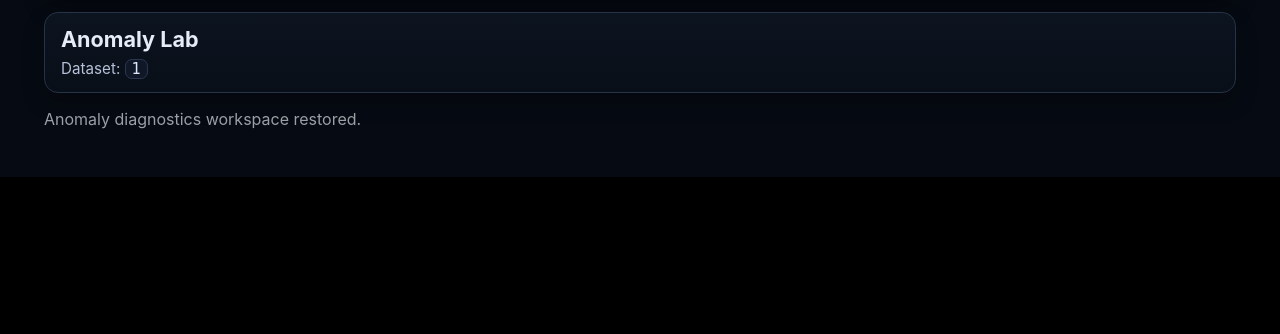
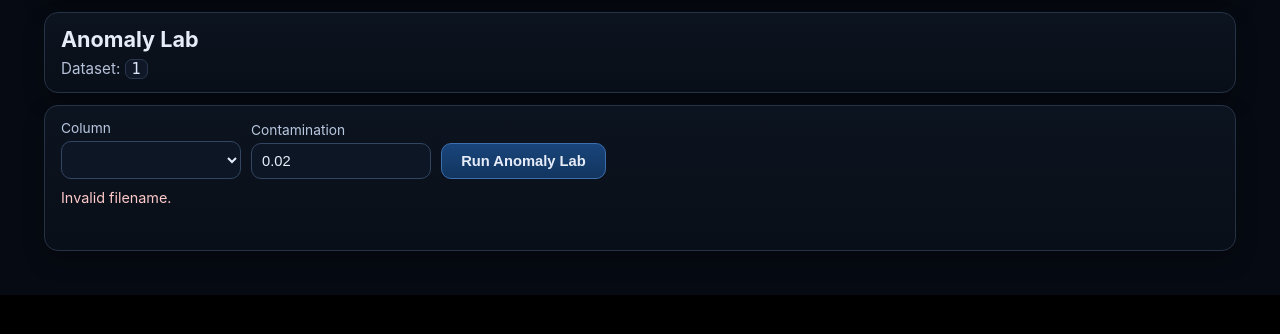
Before and after one commit to Quetzalcoatlus2/Data-analysis, a Flask app: page /labs/1/anomaly in a window 1280 px wide. Shown: the part 77-411 px from the top of the page. Run offline with Flask 3, Linux system fonts and the light colour scheme; data that the repository does not hold is empty.

Commit message:
Refactor(research-anomaly): convert anomaly page to runtime lab shell
Replace static anomaly placeholder in templates/research_anomaly.html with runtime toolbar controls (column, contamination), run action, and status/summary/chart/table mount points.\n\nWhy: support dynamic anomaly diagnostics rendering and control-driven re-runs.

```diff
--- a/templates/research_anomaly.html
+++ b/templates/research_anomaly.html
@@ -2,7 +2,22 @@
 {% block title %}Anomaly Lab{% endblock %}
 {% block heading %}Anomaly Lab{% endblock %}
 {% block body %}
-<section class="card">
-  <p class="muted">Anomaly diagnostics workspace restored.</p>
+<section class="labs-card labs-shell" data-lab-page="anomaly" data-lab-endpoint="anomaly">
+  <div class="labs-toolbar">
+    <label class="labs-control" data-control="column">
+      Column
+      <select data-lab-control="column"></select>
+    </label>
+    <label class="labs-control" data-control="contamination">
+      Contamination
+      <input data-lab-control="contamination" type="number" min="0.001" max="0.2" step="0.001" value="{{ contamination }}" />
+    </label>
+    <button class="labs-run-btn" type="button" data-lab-action="run">Run Anomaly Lab</button>
+  </div>
+
+  <div class="labs-status" data-lab-status>Loading anomaly diagnostics…</div>
+  <div class="labs-summary-grid" data-lab-summary></div>
+  <div class="labs-chart-grid" data-lab-chart></div>
+  <div class="labs-table-wrap" data-lab-table></div>
 </section>
 {% endblock %}
```
